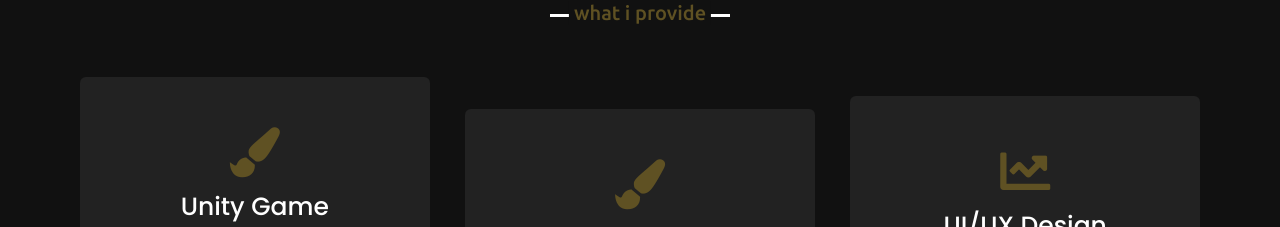
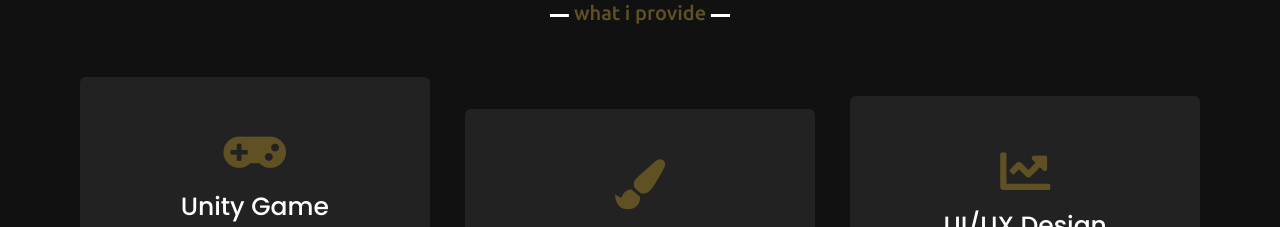
Before and after one commit to aqibsher924/aqib_portfolio, a plain HTML site: page index.html in a window 1280 px wide. Shown: the part 1820-2047 px from the top of the page. Drawn offline with nearby package versions, Linux system fonts and the light colour scheme.

Commit message:
Update index.html

```diff
--- a/index.html
+++ b/index.html
@@ -125,7 +125,7 @@
             <div class="serv-content">
                 <div class="card">
                     <div class="box">
-                        <i class="fas fa-paint-brush"></i>
+                        <i class="fas fa-gamepad"></i>
                         <div class="text">Unity Game Development</div>
                         <p>I can plan and develop different types of Mobile, AR (Augmented Reality), VR (Virtual Reality), Multi-Player games in Unity, moreover I can work on Web API's in game</p>
                     </div>
```
